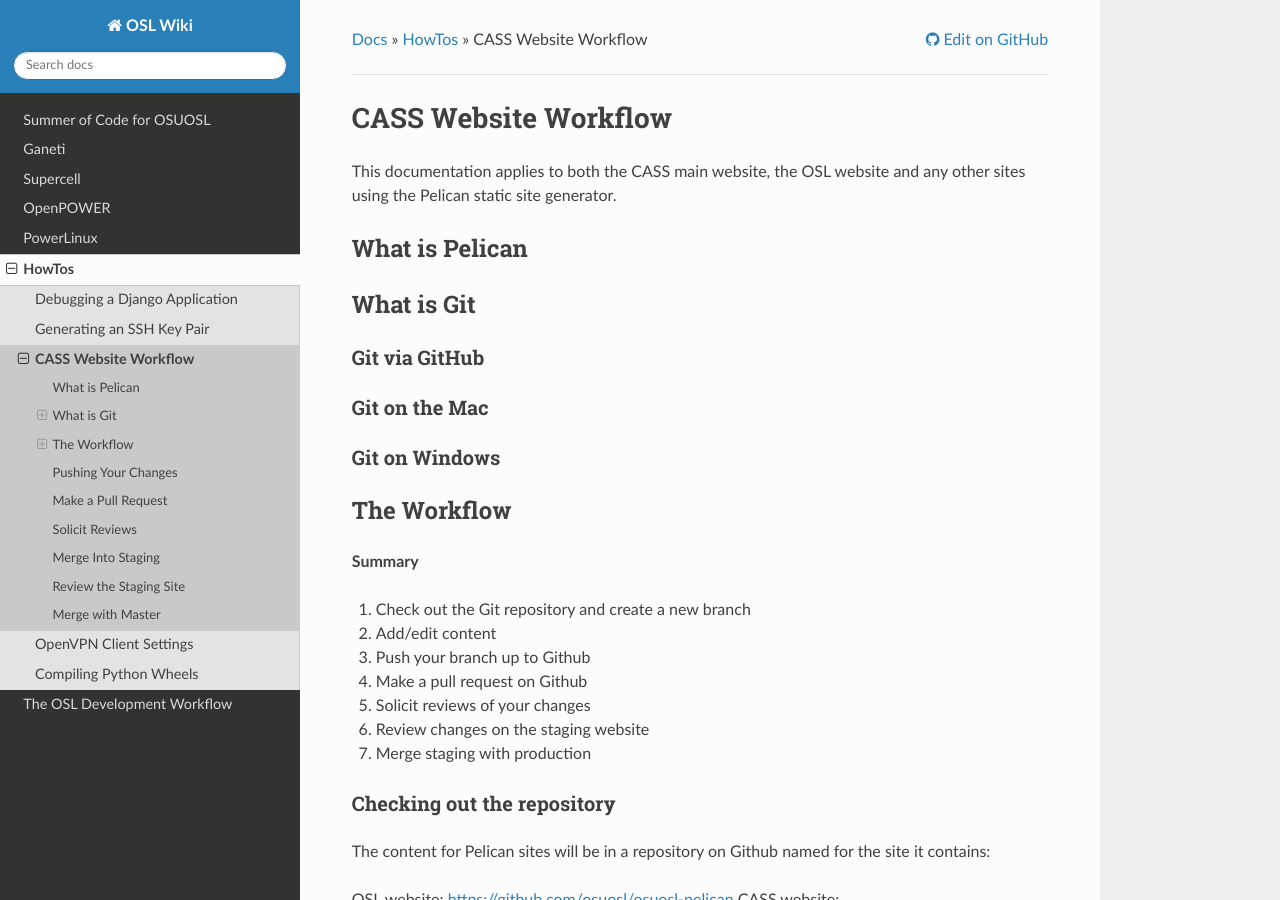
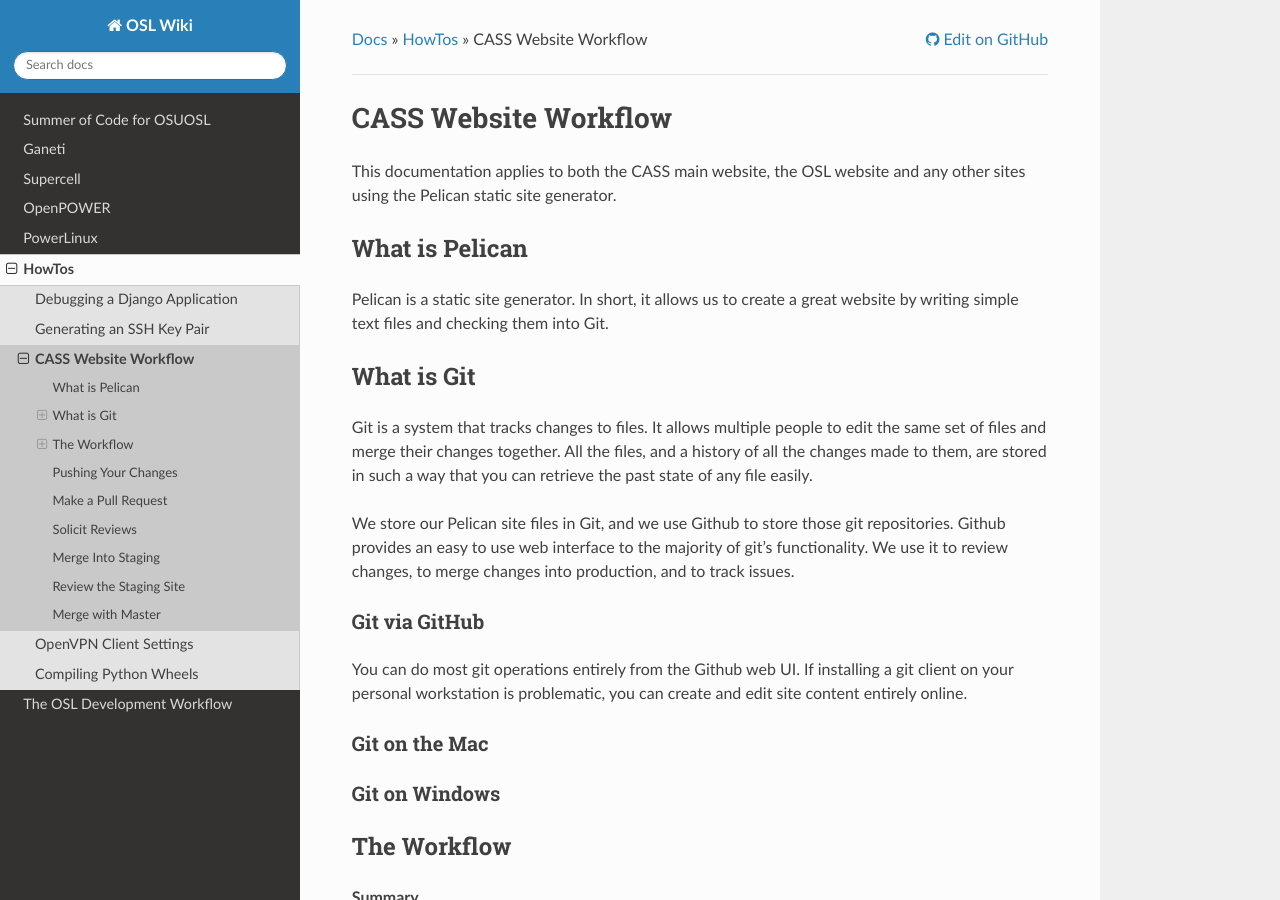
Before and after one commit to osuosl/wiki, a Sphinx documentation site: the page built from source/howtos/updating_pelican_sites.rst, in a window 1280 px wide and 900 px high. Built offline with Sphinx 7.4.7 and the Read the Docs theme 2.0.0, drawn with Linux system fonts in a browser that asks for light colours; some of the changed text lies outside the part shown.

Commit message:
spellcheck, some words about git and github

```diff
--- a/source/howtos/updating_pelican_sites.rst
+++ b/source/howtos/updating_pelican_sites.rst
@@ -8,21 +8,40 @@
 What is Pelican
 ---------------
 
+Pelican is a static site generator. In short, it allows us to create a
+great website by writing simple text files and checking them into Git.
+
 
 What is Git
 -----------
 
+Git is a system that tracks changes to files. It allows multiple people
+to edit the same set of files and merge their changes together. All the
+files, and a history of all the changes made to them, are stored in such
+a way that you can retrieve the past state of any file easily.
+
+We store our Pelican site files in Git, and we use Github to store
+those git repositories. Github provides an easy to use web interface to
+the majority of git's functionality. We use it to review changes, to
+merge changes into production, and to track issues.
+
 
 Git via GitHub
 ~~~~~~~~~~~~~~
+
+You can do most git operations entirely from the Github web UI. If
+installing a git client on your personal workstation is problematic,
+you can create and edit site content entirely online.
 
 
 Git on the Mac
 ~~~~~~~~~~~~~~
 
 
+
 Git on Windows
 ~~~~~~~~~~~~~~
+
 
 
 The Workflow
```
Also changed, not shown: other parts of source/howtos/updating_pelican_sites.rst (+3 -3 lines).
